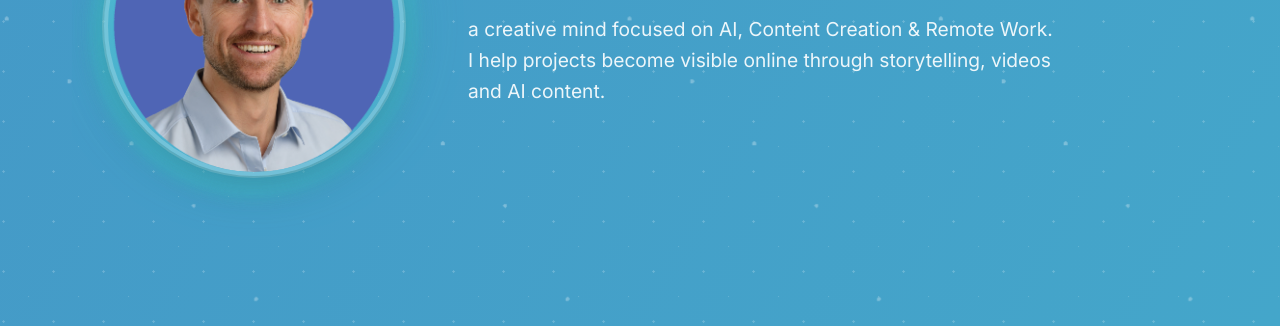
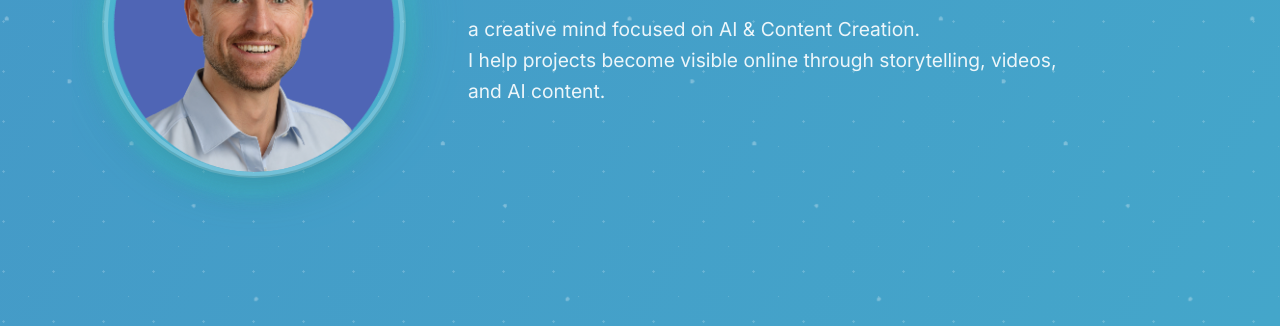
Before and after one commit to sheos9/resume, a website: page index.html in a window 1280 px wide. Shown: the part 332-658 px from the top of the page. Drawn offline with Linux system fonts and the light colour scheme.

Commit message:
update: modify hero tagline text

```diff
--- a/index.html
+++ b/index.html
@@ -46,7 +46,7 @@
                 </div>
                 <div class="hero-text">
                     <h1>Hi, I'm <span>Gordon Sommer</span></h1>
-                    <p class="hero-tagline">a creative mind focused on AI, Content Creation & Remote Work.<br>I help projects become visible online through storytelling, videos and AI content.</p>
+                    <p class="hero-tagline">a creative mind focused on AI & Content Creation.<br>I help projects become visible online through storytelling, videos, and AI content.</p>
                 </div>
             </div>
             <div class="paper-airplane">
@@ -373,7 +373,7 @@
                     building: "Building",
                     innovative: "innovative",
                     solutions: "solutions.",
-                    tagline: "a creative mind focused on AI, Content Creation & Remote Work.<br>I help projects become visible online through storytelling, videos, and AI content.",
+                    tagline: "a creative mind focused on AI & Content Creation.<br>I help projects become visible online through storytelling, videos, and AI content.",
                     getInTouch: "Get in touch",
 
                     // Section titles
@@ -491,7 +491,7 @@
                     building: "Entwicklung",
                     innovative: "innovativer",
                     solutions: "Lösungen.",
-                    tagline: "kreativer Kopf mit Fokus auf KI, Content Creation & Remote Work.<br>Ich helfe Projekten dabei, mit Storytelling, Videos und KI-Inhalten online sichtbar zu werden.",
+                    tagline: "kreativer Kopf mit Fokus auf KI & Content Creation.<br>Ich helfe Projekten dabei, mit Storytelling, Videos und KI-Inhalten online sichtbar zu werden.",
                     getInTouch: "Kontakt aufnehmen",
 
                     // Section titles
```
